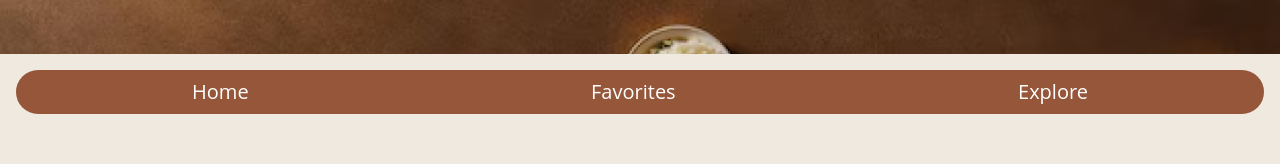
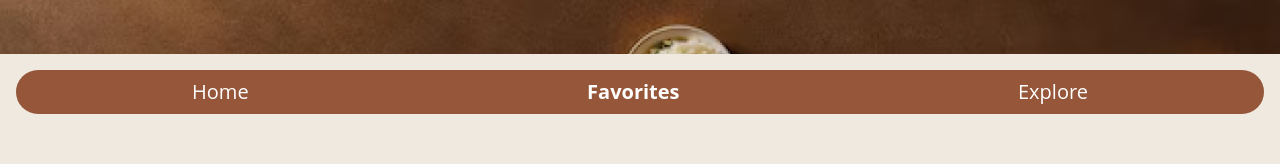
Before and after one commit to kkumber/diyeats, a React (Create React App) app: page /pages/Favorites in a window 1280 px wide. Shown: the part 330-494 px from the top of the page. Built offline with nearby package versions, Linux system fonts and the light colour scheme.

Commit message:
Added some feedback and designs

```diff
--- a/src/components/FavoritesButton.tsx
+++ b/src/components/FavoritesButton.tsx
@@ -26,7 +26,9 @@ const FavoritesButton = ({food}: Food) => {
     return (
         <>
         <button className="cursor-pointer" onClick={() => handleFavorites(food)}>
-            {isFavorite(food) ? <FontAwesomeIcon icon={SolidHeart} style={{color: "#ff0000",}} size="2xl"/>: <FontAwesomeIcon icon={RegularHeart} size="2xl"/>}
+            {isFavorite(food) ? <FontAwesomeIcon icon={SolidHeart} style={{color: "#ff0000",}} size="2xl" className="hover:scale-125 transition-all"/>
+            :
+            <FontAwesomeIcon icon={RegularHeart} size="2xl" className="hover:text-red-700 hover:scale-125 transition-all"/>}
         </button>
         </>
      );
--- a/src/components/Header.tsx
+++ b/src/components/Header.tsx
@@ -10,7 +10,7 @@ import useHeadline from "../hooks/useHeadline";
 const Header = () => {
     const APIKEY = process.env.REACT_APP_API_KEY;
     const [query, setQuery] = useState<string>('');
-    const [number, setNumber] = useState<number>(1);
+    const [number, setNumber] = useState<number>(5);
     const navigate = useNavigate();
 
     const headline = useHeadline();
--- a/src/components/ShareButton.tsx
+++ b/src/components/ShareButton.tsx
@@ -19,7 +19,7 @@ const ShareButton = ({foodId}: FoodID) => {
     return (
         <>
         <button className="" onClick={() => handleCopyLink(foodId)}>
-            <FontAwesomeIcon icon={faPaperclip} size="2xl"/>
+            <FontAwesomeIcon icon={faPaperclip} size="2xl" className="hover:scale-125 transition-all"/>
         </button>
         </>
      );
--- a/src/pages/Navbar.tsx
+++ b/src/pages/Navbar.tsx
@@ -1,14 +1,21 @@
 import { Link } from "react-router-dom";
 import Home from "./Home";
+import { useLocation } from "react-router-dom";
+import { useEffect, useState } from "react";
+
+const Navbar = () => {
+  const location = useLocation();
+  const path = location.pathname
 
 
-const Navbar = () => {
+
+
   return (
-  <nav className="mx-4 my-4 bg-dark-brown text-white rounded-full px-4 py-2 sticky inset-4">
-    <div className="flex justify-between items-center text-base sm:text-xl sm:px-24 md:px-40 md:text-xl">
-            <Link to={`/`}>Home</Link>
-            <Link to={`/pages/Favorites`}>Favorites</Link>
-            <Link to={`/pages/Explore`}>Explore</Link>
+  <nav className="mx-4 my-4 bg-dark-brown rounded-full px-4 py-2 sticky inset-4">
+    <div className="flex justify-between items-center text-base text-white sm:text-xl sm:px-24 md:px-40">
+            <Link to={`/`} className={`${path == '/' ? 'font-bold' : '' }`}>Home</Link>
+            <Link to={`/pages/Favorites`} className={`${path == '/pages/Favorites' ? 'font-bold' : '' }`}>Favorites</Link>
+            <Link to={`/pages/Explore`} className={`${path == '/pages/Explore' ? 'font-bold' : ''}`}>Explore</Link>
     </div>
   </nav>);
 };
--- a/src/pages/Search.tsx
+++ b/src/pages/Search.tsx
@@ -17,7 +17,7 @@ const Search = () => {
 
     const {data, loading, error} = useFetch(`https://api.spoonacular.com/recipes/complexSearch?apiKey=${APIKEY}&query=${query}&number=${number}`);
     const [item, setItem] = useState<ItemInterface[]>([]);
-
+    console.log(APIKEY)
 
     useEffect(() => {
         if (data && data.results) {
```
Also changed, not shown: 1 other file (tests, documents, lock files or other folders).
